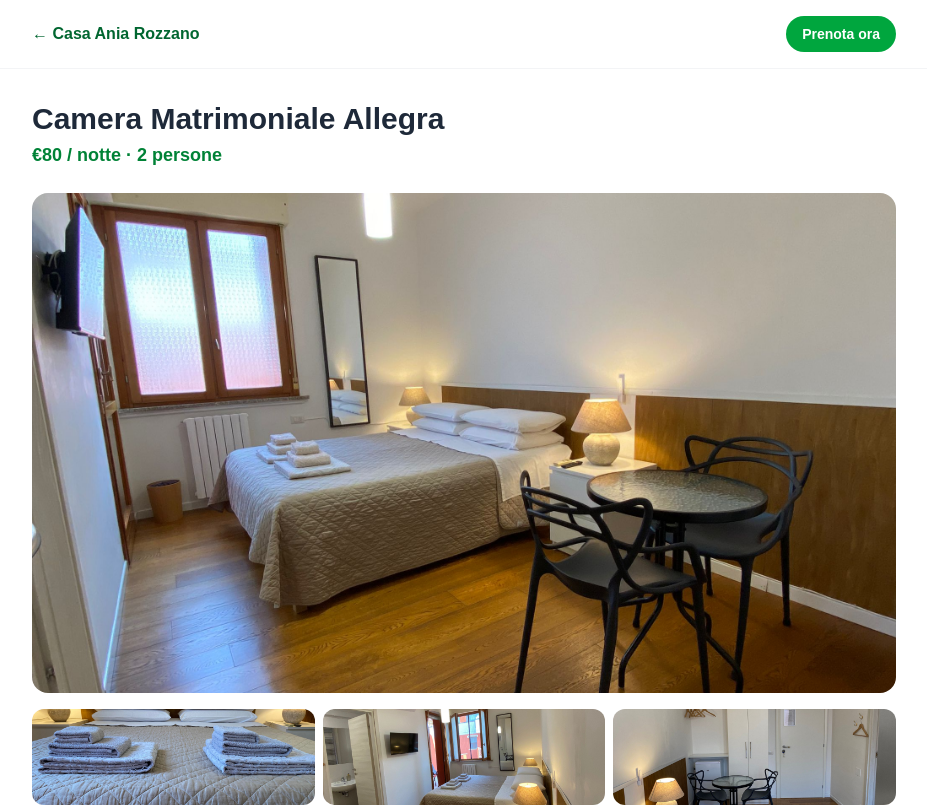
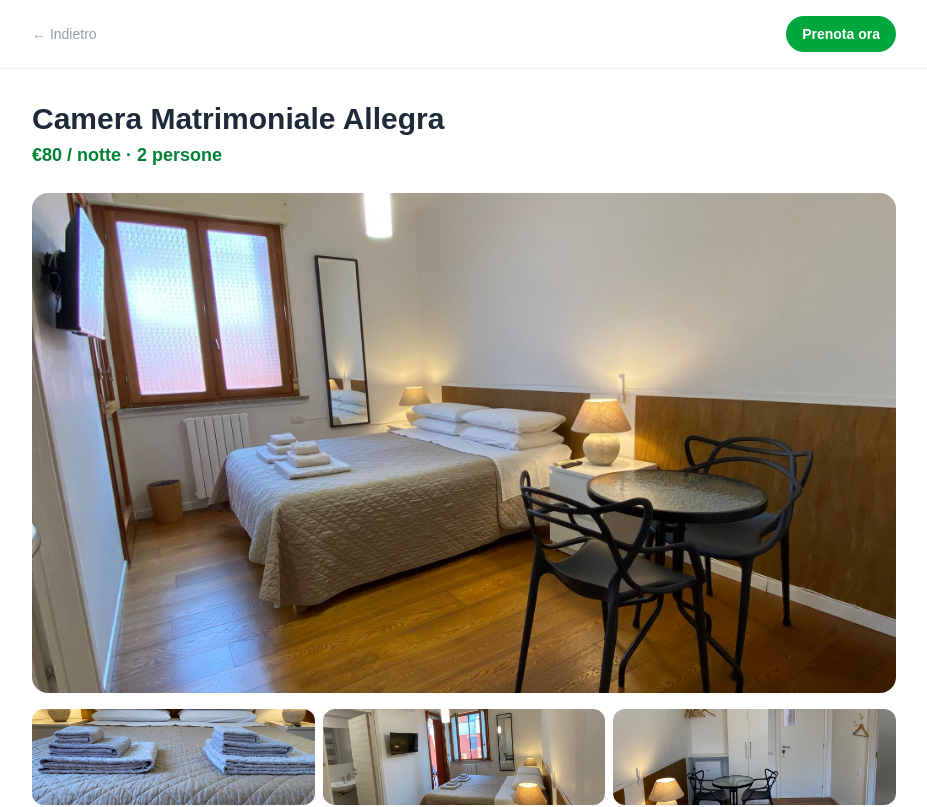
Before and after one commit to CasaAnia/sito-casaania, a Next.js app: page /camere/allegra in a window 1280 px wide. Shown: the top 807 px of the page, without its empty margins (176-1103 px from the left). Built offline with nearby package versions, Linux system fonts and the light colour scheme.

Commit message:
Camere: tasto indietro uguale ad Amelia su tutte le pagine

```diff
--- a/app/camere/allegra/page.tsx
+++ b/app/camere/allegra/page.tsx
@@ -32,8 +32,8 @@ export default function CameraAllegra() {
 
       <header className="bg-white border-b border-gray-100 sticky top-0 z-40">
         <div className="max-w-4xl mx-auto px-4 py-4 flex items-center justify-between">
-          <Link href="/" className="flex items-center gap-2 text-green-800 font-bold">
-            ← Casa Ania Rozzano
+          <Link href="/" className="flex items-center gap-1 text-gray-400 hover:text-gray-600 text-sm">
+            ← Indietro
           </Link>
           <a href={WA_LINK} target="_blank" rel="noopener noreferrer"
             className="bg-green-600 text-white text-sm font-semibold px-4 py-2 rounded-full">
--- a/app/camere/ambra/page.tsx
+++ b/app/camere/ambra/page.tsx
@@ -32,8 +32,8 @@ export default function CameraAmbra() {
 
       <header className="bg-white border-b border-gray-100 sticky top-0 z-40">
         <div className="max-w-4xl mx-auto px-4 py-4 flex items-center justify-between">
-          <Link href="/" className="flex items-center gap-2 text-green-800 font-bold">
-            ← Casa Ania Rozzano
+          <Link href="/" className="flex items-center gap-1 text-gray-400 hover:text-gray-600 text-sm">
+            ← Indietro
           </Link>
           <a href={WA_LINK} target="_blank" rel="noopener noreferrer"
             className="bg-green-600 text-white text-sm font-semibold px-4 py-2 rounded-full">
--- a/app/camere/lena/page.tsx
+++ b/app/camere/lena/page.tsx
@@ -32,8 +32,8 @@ export default function CameraLena() {
 
       <header className="bg-white border-b border-gray-100 sticky top-0 z-40">
         <div className="max-w-4xl mx-auto px-4 py-4 flex items-center justify-between">
-          <Link href="/" className="flex items-center gap-2 text-green-800 font-bold">
-            ← Casa Ania Rozzano
+          <Link href="/" className="flex items-center gap-1 text-gray-400 hover:text-gray-600 text-sm">
+            ← Indietro
           </Link>
           <a href={WA_LINK} target="_blank" rel="noopener noreferrer"
             className="bg-green-600 text-white text-sm font-semibold px-4 py-2 rounded-full">
```
